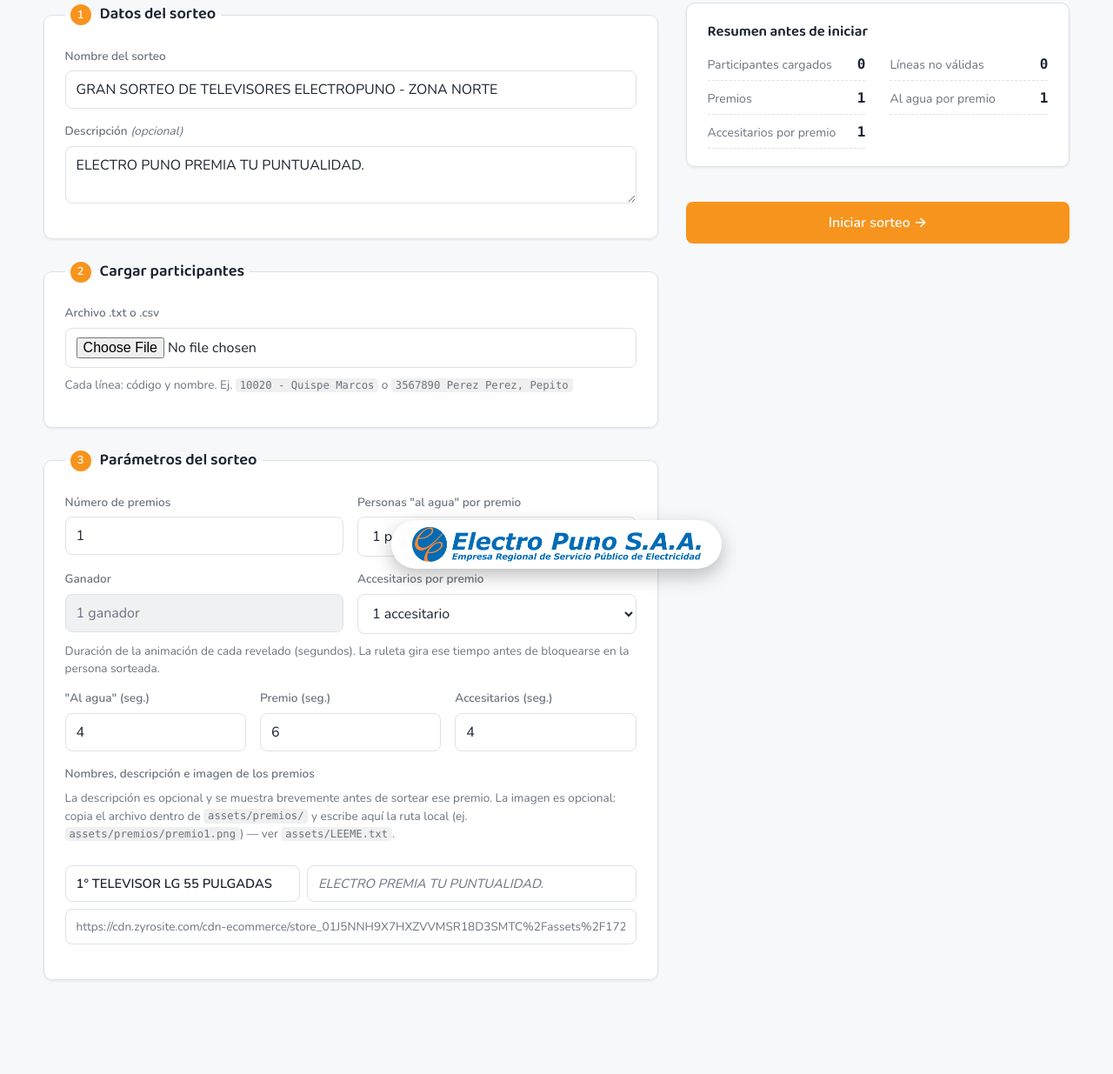
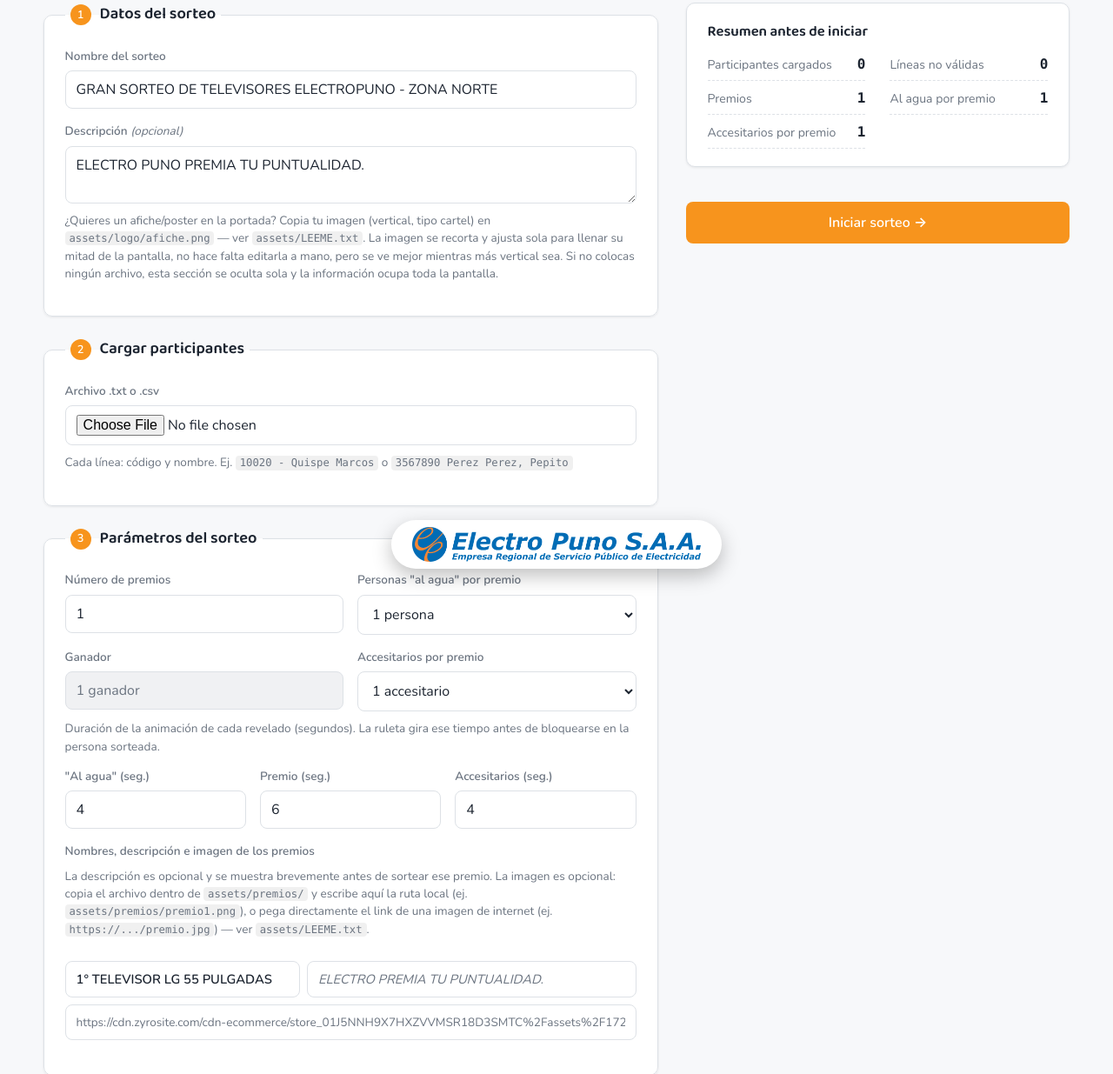
Before and after one commit to jp-elpu/elpu-sorteo, a plain HTML site: page index.html in a window 1280 px wide. Shown: the part 130-1365 px from the top of the page at 87% size. Drawn offline with nearby package versions, Linux system fonts and the light colour scheme.

Commit message:
Actualiza interfaz del premio mas ajustado

```diff
--- a/css/reveal.css
+++ b/css/reveal.css
@@ -912,13 +912,13 @@
 .ganador-titular {
   text-align: center;
   font-size: clamp(1.3rem, 3.2vw, 2.1rem);
-  margin-bottom: clamp(6px, 1.4vw, 12px);
+  margin-bottom: clamp(2px, 0.6vw, 6px);
 }
 
 /* Modo "¡FELICIDADES, GANASTE!": mismo tamaño que el título normal, con el
    zoom continuo (se activa por JS al terminar de girar la ruleta). */
 .ganador-titular.es-felicidades {
-  margin-bottom: clamp(4px, 1vw, 8px);
+  margin-bottom: clamp(2px, 0.5vw, 4px);
 }
 
 /* Eslogan de marca debajo del título de felicitación: blanco + contorno
@@ -926,7 +926,7 @@
 .ganador-eslogan {
   text-align: center;
   font-size: clamp(0.85rem, 2vw, 1.25rem);
-  margin-bottom: clamp(6px, 1.2vw, 12px);
+  margin-bottom: clamp(2px, 0.6vw, 6px);
 }
 
 .ganador-grid {
--- a/index.html
+++ b/index.html
@@ -49,6 +49,14 @@
           <span>Descripción <em>(opcional)</em></span>
           <textarea id="input-descripcion" rows="2" placeholder="Detalles adicionales del sorteo">ELECTRO PUNO PREMIA TU PUNTUALIDAD.</textarea>
         </label>
+
+        <p class="hint">
+          ¿Quieres un afiche/poster en la portada? Copia tu imagen (vertical, tipo cartel) en
+          <code>assets/logo/afiche.png</code> — ver <code>assets/LEEME.txt</code>. La imagen se
+          recorta y ajusta sola para llenar su mitad de la pantalla, no hace falta editarla a mano,
+          pero se ve mejor mientras más vertical sea. Si no colocas ningún archivo, esta sección se
+          oculta sola y la información ocupa toda la pantalla.
+        </p>
       </fieldset>
 
       <!-- Paso 2: Cargar participantes -->
@@ -128,7 +136,7 @@
 
         <div class="field">
           <span>Nombres, descripción e imagen de los premios</span>
-          <p class="hint" style="margin-top:2px;">La descripción es opcional y se muestra brevemente antes de sortear ese premio. La imagen es opcional: copia el archivo dentro de <code>assets/premios/</code> y escribe aquí la ruta local (ej. <code>assets/premios/premio1.png</code>) — ver <code>assets/LEEME.txt</code>.</p>
+          <p class="hint" style="margin-top:2px;">La descripción es opcional y se muestra brevemente antes de sortear ese premio. La imagen es opcional: copia el archivo dentro de <code>assets/premios/</code> y escribe aquí la ruta local (ej. <code>assets/premios/premio1.png</code>), o pega directamente el link de una imagen de internet (ej. <code>https://.../premio.jpg</code>) — ver <code>assets/LEEME.txt</code>.</p>
           <div id="lista-nombres-premios" class="lista-premios"></div>
         </div>
       </fieldset>
--- a/js/ui.js
+++ b/js/ui.js
@@ -156,7 +156,7 @@
     inputDescripcion.value = descripciones[i];
 
     const inputImagen = crearElemento('input', {
-      attrs: { type: 'text', 'data-idx': i, 'data-campo': 'imagen', placeholder: 'Ruta local, ej. assets/premios/premio1.png (opcional)' },
+      attrs: { type: 'text', 'data-idx': i, 'data-campo': 'imagen', placeholder: 'Ruta local o link de imagen, ej. assets/premios/premio1.png (opcional)' },
     });
     inputImagen.value = imagenes[i];
 
```
